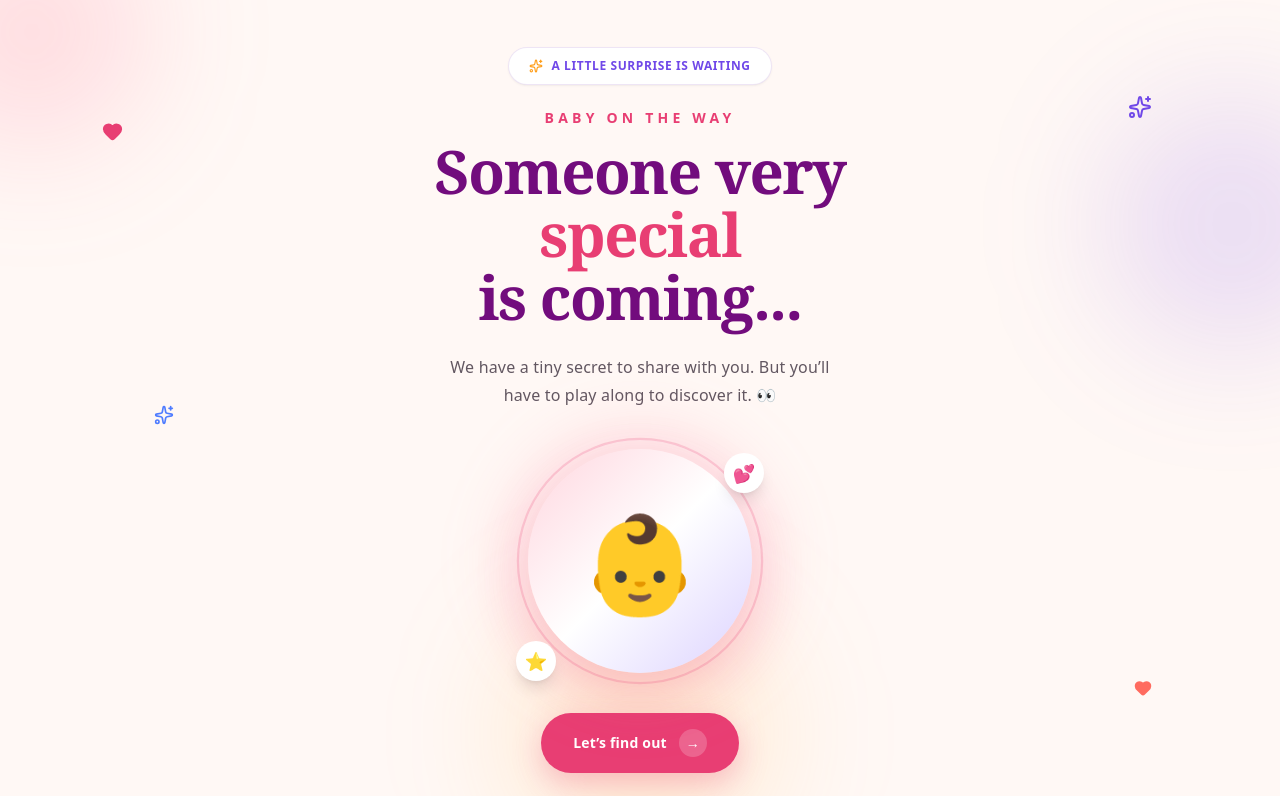
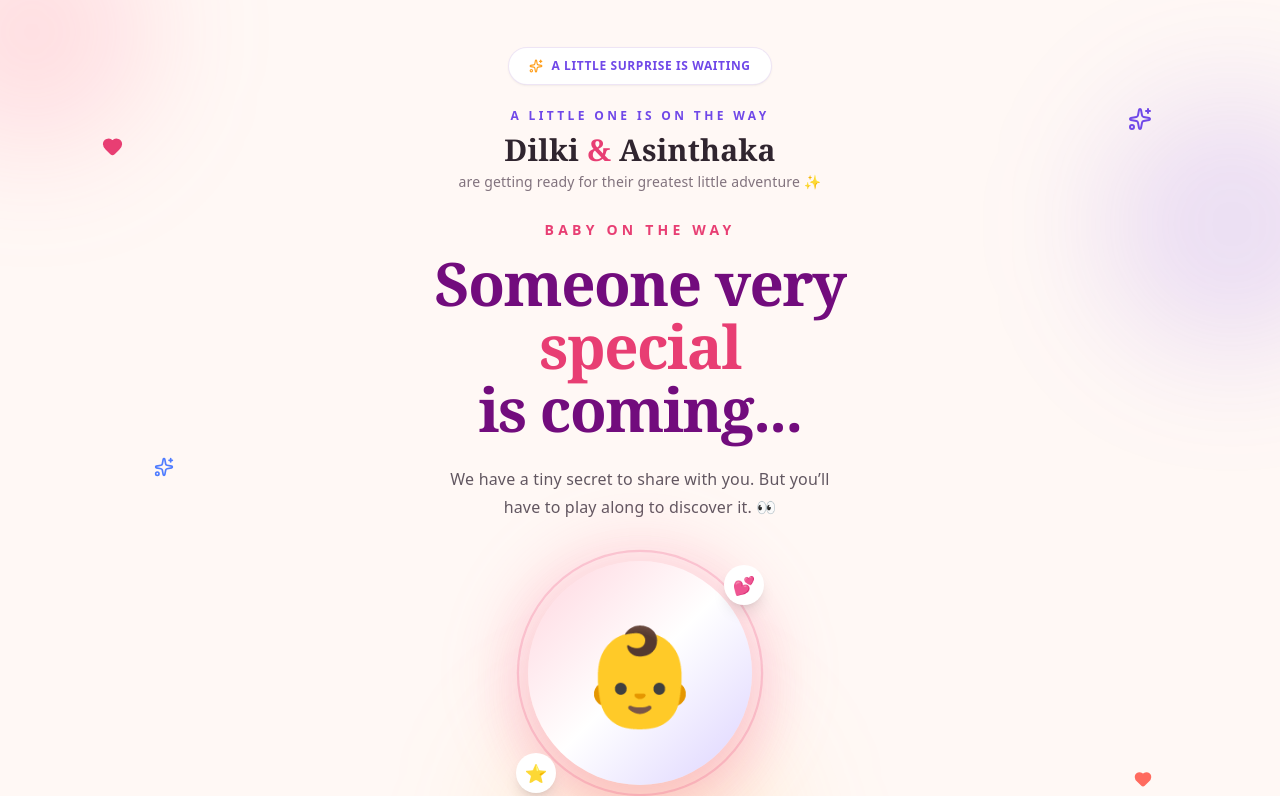
Before and after one commit to MaleeshaMadhuhansani99/baby-gender-reveal, a React (Vite) app: page / in a window 1280 px wide. Shown: the top 796 px of the page. Built offline with nearby package versions, Linux system fonts and the light colour scheme.

Commit message:
add parents names

```diff
--- a/src/pages/Welcome.tsx
+++ b/src/pages/Welcome.tsx
@@ -1,4 +1,4 @@
-import { Heart, Sparkles, Stars } from 'lucide-react'
+import {Heart, Sparkles, Stars} from 'lucide-react'
 
 export default function Welcome() {
   return (
@@ -29,8 +29,22 @@ export default function Welcome() {
       <section className="relative z-10 flex min-h-[100svh] flex-col items-center justify-center px-4 py-8 text-center sm:px-6 sm:py-12">
         {/* Top label */}
         <div className="mb-5 flex max-w-full items-center justify-center gap-2 rounded-full bg-white px-4 py-2.5 text-[0.65rem] font-bold uppercase tracking-[0.12em] text-[#7048e8] shadow-sm ring-1 ring-[#eee5f5] sm:mb-6 sm:px-5 sm:text-xs sm:tracking-wider">
-          <Sparkles size={14} className="text-[#ff9f1c]" />
-          A little surprise is waiting
+          <Sparkles size={14} className="text-[#ff9f1c]" />A little surprise is
+          waiting
+        </div>
+
+        <div className="mb-7">
+          <p className="text-xs font-bold uppercase tracking-[0.28em] text-[#7048e8]">
+            A little one is on the way
+          </p>
+
+          <h2 className="mt-2 font-serif text-2xl font-bold text-[#30252f] sm:text-3xl">
+            Dilki <span className="text-[#e83e73]">&</span> Asinthaka
+          </h2>
+
+          <p className="mt-1 text-sm font-medium text-[#81727d]">
+            are getting ready for their greatest little adventure ✨
+          </p>
         </div>
 
         {/* Heading */}
@@ -41,15 +55,13 @@ export default function Welcome() {
 
           <h1 className="font-serif text-[clamp(2.5rem,9vw,3.75rem)] font-bold leading-[1.05] tracking-tight text-[#720c7d]">
             Someone very
-            <span className="block text-[#e83e73]">
-              special
-            </span>
+            <span className="block text-[#e83e73]">special</span>
             is coming...
           </h1>
 
           <p className="mx-auto mt-5 max-w-sm text-[clamp(0.9rem,3.8vw,1rem)] font-medium leading-7 text-[#625761] sm:mt-6">
-            We have a tiny secret to share with you.
-            But you’ll have to play along to discover it. 👀
+            We have a tiny secret to share with you. But you’ll have to play
+            along to discover it. 👀
           </p>
         </div>
 
@@ -63,9 +75,7 @@ export default function Welcome() {
 
           {/* Illustration */}
           <div className="relative flex h-[clamp(9rem,42vw,14rem)] w-[clamp(9rem,42vw,14rem)] items-center justify-center rounded-full bg-gradient-to-br from-[#ffd6df] via-white to-[#dcd2ff] shadow-[0_18px_55px_rgba(232,62,115,0.20)]">
-            <div className="text-[clamp(4.5rem,18vw,6rem)]">
-              👶
-            </div>
+            <div className="text-[clamp(4.5rem,18vw,6rem)]">👶</div>
           </div>
 
           {/* Decorations */}
```
